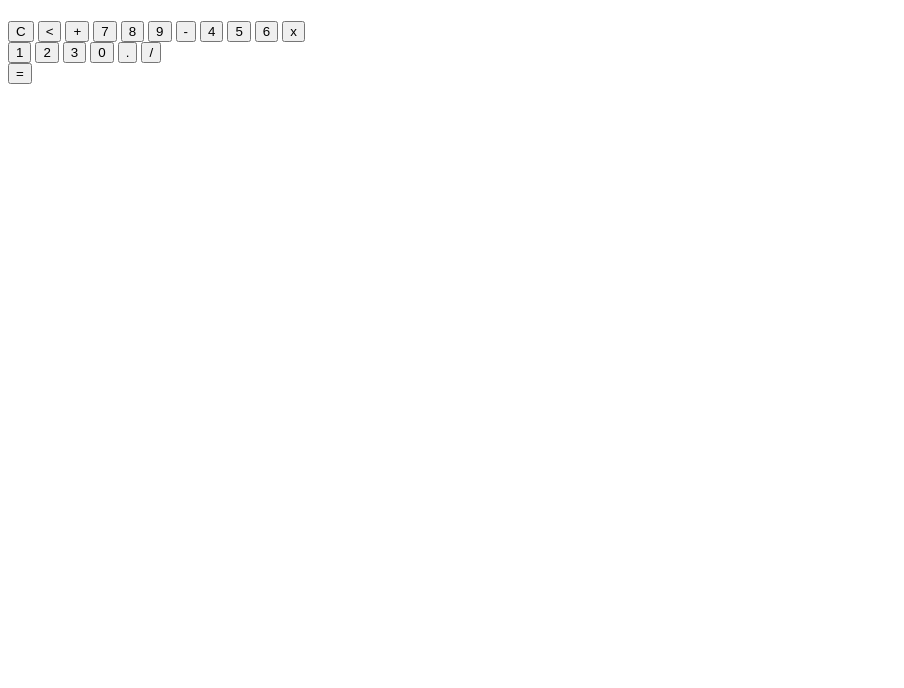
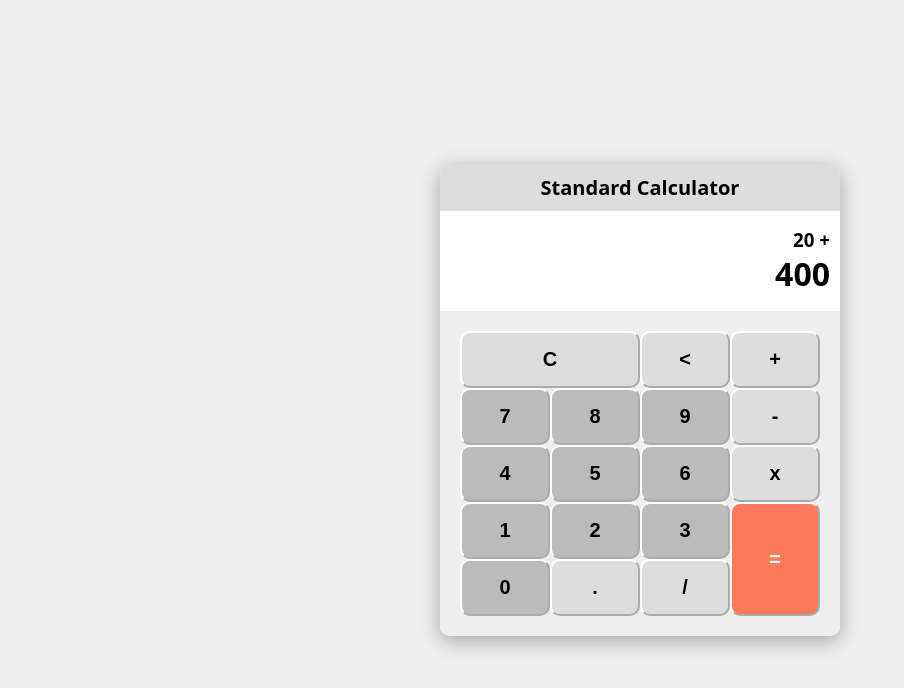
Before and after one commit to AduMano/odin-calculator, a plain HTML site: page index.html in a window 1280 px wide. Shown: the whole page, without its empty margins (0-904 px from the left). Drawn offline with Linux system fonts and the light colour scheme.

Commit message:
Added CSS on my HTML Structure. Will be working on JS for now

```diff
--- a/index.html
+++ b/index.html
@@ -10,36 +10,40 @@
 <body>
     <div class="container">
         <div class="calculator">
+            <h2>Standard Calculator</h2>
+
             <div class="screen">
-                <h3 class="secondaryDisplay"></h3>
-                <h1 class="mainDisplay"></h1>
+                <h3 class="secondaryDisplay">20 + </h3>
+                <h1 class="mainDisplay">400</h1>
             </div>
 
-            <div class="keys">
-                <div class="row">
-                    <button>C</button>
-                    <button>&lt;</button>
-                    <button>+</button>
-                    <button>7</button>
-                    <button>8</button>
-                    <button>9</button>
-                    <button>-</button>
-                    <button>4</button>
-                    <button>5</button>
-                    <button>6</button>
-                    <button>x</button>
-                </div>
-                <div class="row">
-                    <div class="row">
-                        <button>1</button>
-                        <button>2</button>
-                        <button>3</button>
-                        <button>0</button>
-                        <button>.</button>
-                        <button>/</button>
+            <div class="actions">
+                <div class="keys">
+                    <div class="row1">
+                        <button class="first light-grey">C</button>
+                        <button class="light-grey">&lt;</button>
+                        <button class="light-grey">+</button>
+                        <button class="grey">7</button>
+                        <button class="grey">8</button>
+                        <button class="grey">9</button>
+                        <button class="light-grey">-</button>
+                        <button class="grey">4</button>
+                        <button class="grey">5</button>
+                        <button class="grey">6</button>
+                        <button class="light-grey">x</button>
                     </div>
+                    <div class="row2">
+                        <div class="row3">
+                            <button class="grey">1</button>
+                            <button class="grey">2</button>
+                            <button class="grey">3</button>
+                            <button class="grey">0</button>
+                            <button class="light-grey">.</button>
+                            <button class="light-grey">/</button>
+                        </div>
 
-                    <button>=</button>
+                        <button class="orange">=</button>
+                    </div>
                 </div>
             </div>
         </div>
--- a/style.css
+++ b/style.css
@@ -0,0 +1,141 @@
+* {padding: 0; margin: 0; box-sizing: border-box;}
+/* For Debug */
+/* * {outline: 1px solid pink} */
+
+html, body {
+    position: relative;
+    width: 100%; height: 100%;
+
+    font-family: system-ui, -apple-system, BlinkMacSystemFont, 'Segoe UI', Roboto, Oxygen, Ubuntu, Cantarell, 'Open Sans', 'Helvetica Neue', sans-serif;
+}
+
+button {
+    padding: 15px 0;
+    font-size: 20px;
+    font-weight: bold;
+    border-radius: 10px;
+    border-color: white;
+
+    transition: all .05s ease;
+    user-select: none;
+}
+    button:hover {
+        cursor: pointer;
+        filter: brightness(1.1);
+    }
+    button:active, button.active {
+        cursor: pointer;
+        filter: brightness(0.9);
+    }
+
+/* Colorss */
+.light-grey {
+    background-color: #ddd;
+}
+
+.grey {
+    background-color: #bbb;
+}
+
+.orange {
+    background-color: hsl(12, 96%, 67%);
+    color: white;
+}
+
+/* STYLE */
+
+.container {
+    position: relative;
+    width: 100%; height: 100%;
+
+    display: flex;
+    align-items: center;
+    justify-content: center;
+
+    background-color: #eee;;
+}
+    .container .calculator {
+        position: relative;
+        width: 400px;
+
+        background-color: white;
+        border-radius: 10px;
+        box-shadow: 0 5px 20px rgba(0,0,0,0.3);
+        overflow: hidden;
+    }
+        .container .calculator h2 {
+            position: relative;
+            width: 100%;
+            padding: 10px;
+
+            background-color: #ddd;
+
+            font-size: 20px;
+            text-align: center;
+        }
+        .container .calculator .screen {
+            position: relative;
+            width: 100%; height: 100px;
+            padding: 10px;
+
+            display: flex;
+            flex-direction: column;
+            justify-content: center;
+
+            text-align: right;
+            box-shadow: 0 10px 10px rgba(0,0,0,0.2);
+        }
+
+        .container .calculator .actions {
+            position: relative;
+            width: 100%;
+
+            background-color: #eee;
+        }
+            .container .calculator .keys {
+                position: relative;
+                width: 100%;
+
+                padding: 20px;
+            }
+                .container .calculator .keys .row1 {
+                    position: relative;
+                    width: 100%;
+
+                    display: flex;
+                    flex-wrap: wrap;
+                }
+                    .container .calculator .keys .row1 .first {
+                        flex: 0 0 50%;
+                    }
+                    .container .calculator .keys .row1 button {
+                        position: relative;
+
+                        flex: 0 0 calc(100% / 4);
+                    }
+
+
+                .container .calculator .keys .row2 {
+                    position: relative;
+
+                    display: flex;
+                    justify-content: space-between;
+                }
+                    .container .calculator .keys .row2 .row3 {
+                        position: relative;
+                        width: 75%;
+
+                        display: flex;
+                        flex-wrap: wrap;
+                    }
+                        .container .calculator .keys .row2 .row3 button {
+                            position: relative;
+
+                            flex: 0 0 calc(100% / 3);
+                        }
+
+                    .container .calculator .keys .row2 button {
+                        position: relative;
+                        display: block;
+                        width: 25%;
+                    }
```
Also changed, not shown: 1 other file.
